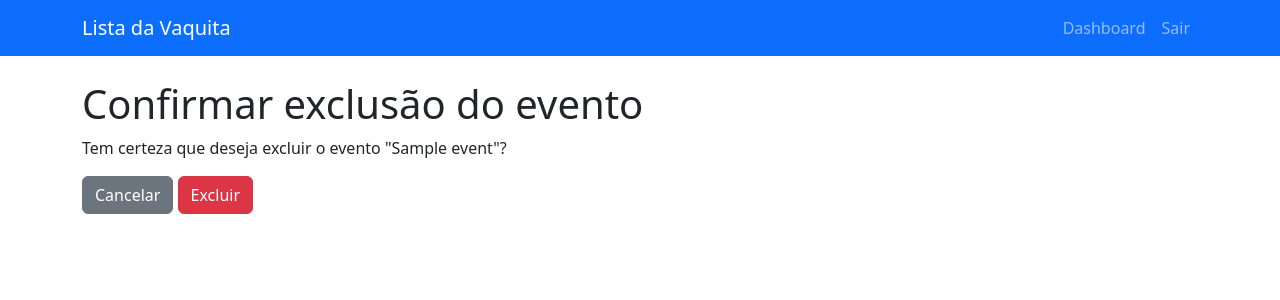
After one commit to erberttdev/dev_listadavaquita_bb, a Django app: page /1/delete/ in a window 1280 px wide. The commit adds this page. Shown: the top 300 px of the page. Run offline with Django 5.2, Linux system fonts and the light colour scheme; a user stored in the database is signed in; tables that the repository leaves empty hold one stand-in row (values such as "Sample post").

Commit message:
fix: edição e exclusão de listas

```diff
--- a/events/urls.py
+++ b/events/urls.py
@@ -7,4 +7,6 @@ urlpatterns = [
     path('', views.EventListView.as_view(), name='event_list'),
     path('create/', views.EventCreateView.as_view(), name='event_create'),
     path('<int:pk>/', views.EventDetailView.as_view(), name='event_detail'),
+    path('<int:pk>/edit/', views.EventUpdateView.as_view(), name='event_edit'),
+    path('<int:pk>/delete/', views.EventDeleteView.as_view(), name='event_delete'),
 ]
--- a/events/views.py
+++ b/events/views.py
@@ -1,4 +1,4 @@
-from django.views.generic import ListView, CreateView, DetailView
+from django.views.generic import ListView, CreateView, DetailView, UpdateView, DeleteView
 from django.urls import reverse_lazy
 from django.contrib.auth.mixins import LoginRequiredMixin
 from .models import Event
@@ -25,3 +25,20 @@ class EventDetailView(LoginRequiredMixin, DetailView):
     model = Event
     template_name = 'events/event_detail.html'
     context_object_name = 'event'
+
+class EventUpdateView(LoginRequiredMixin, UpdateView):
+    model = Event
+    fields = ['name', 'date', 'visibility']
+    template_name = 'events/event_form.html'
+    success_url = reverse_lazy('events:event_list')
+
+    def get_queryset(self):
+        return Event.objects.filter(user=self.request.user)
+
+class EventDeleteView(LoginRequiredMixin, DeleteView):
+    model = Event
+    template_name = 'events/event_confirm_delete.html'
+    success_url = reverse_lazy('events:event_list')
+
+    def get_queryset(self):
+        return Event.objects.filter(user=self.request.user)
--- /dev/null
+++ b/templates/events/event_confirm_delete.html
@@ -0,0 +1,13 @@
+{% extends 'base.html' %}
+
+{% block content %}
+<div class="container mt-4">
+    <h1>Confirmar exclusão do evento</h1>
+    <p>Tem certeza que deseja excluir o evento "{{ object.name }}"?</p>
+    <form method="post">
+        {% csrf_token %}
+        <a href="{% url 'events:event_detail' object.pk %}" class="btn btn-secondary">Cancelar</a>
+        <button type="submit" class="btn btn-danger">Excluir</button>
+    </form>
+</div>
+{% endblock %}
--- a/templates/events/event_detail.html
+++ b/templates/events/event_detail.html
@@ -5,6 +5,9 @@
     <h1>{{ event.name }}</h1>
     <p><strong>Data:</strong> {{ event.date }}</p>
     <p><strong>Visibilidade:</strong> {{ event.get_visibility_display }}</p>
+
+    <a href="{% url 'events:event_edit' event.pk %}" class="btn btn-warning mb-3">Editar Evento</a>
+    <a href="{% url 'events:event_delete' event.pk %}" class="btn btn-danger mb-3">Excluir Evento</a>
 
     <h3>Presentes</h3>
     <a href="{% url 'gifts:gift_add' event.pk %}" class="btn btn-primary mb-3">Adicionar Presente</a>
```
